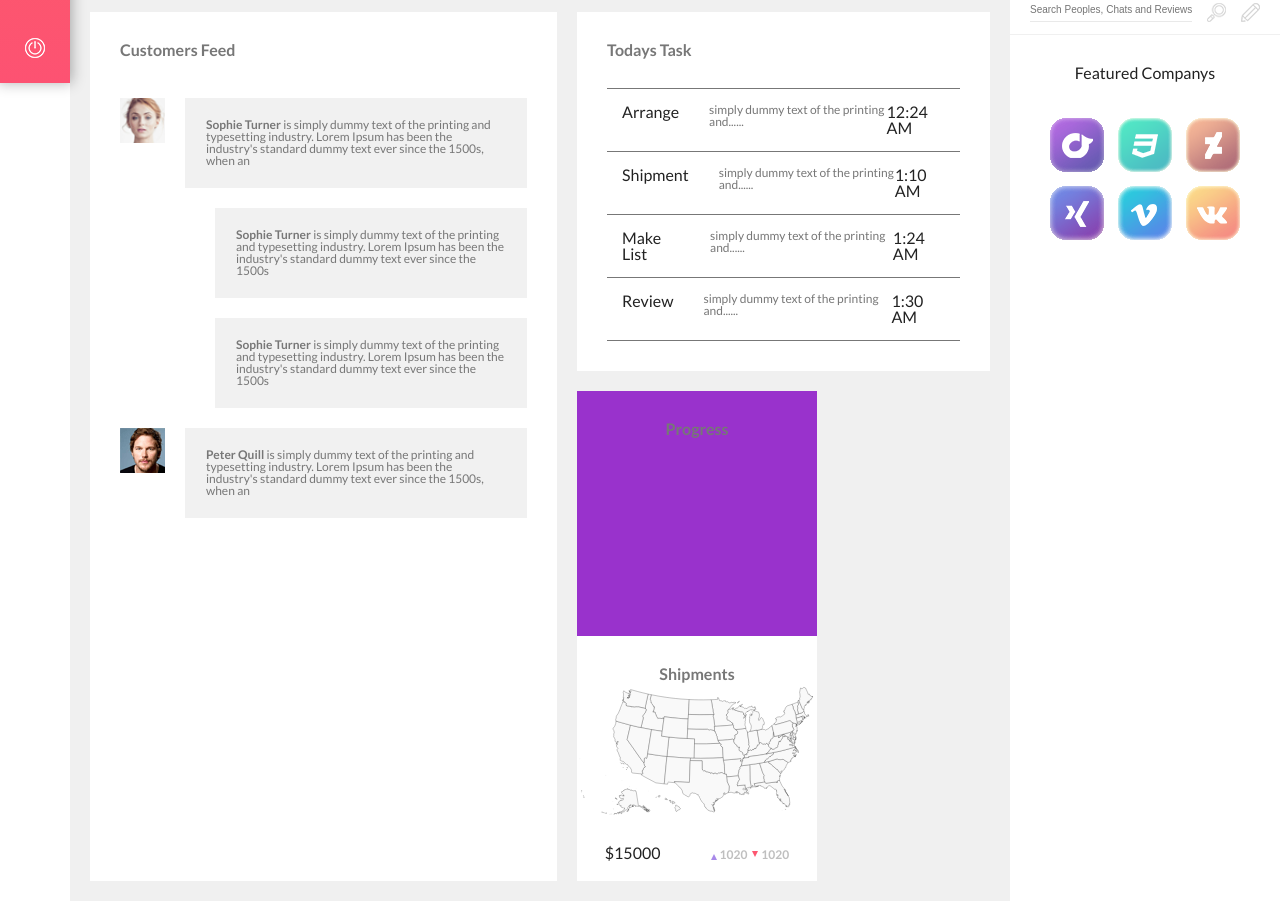
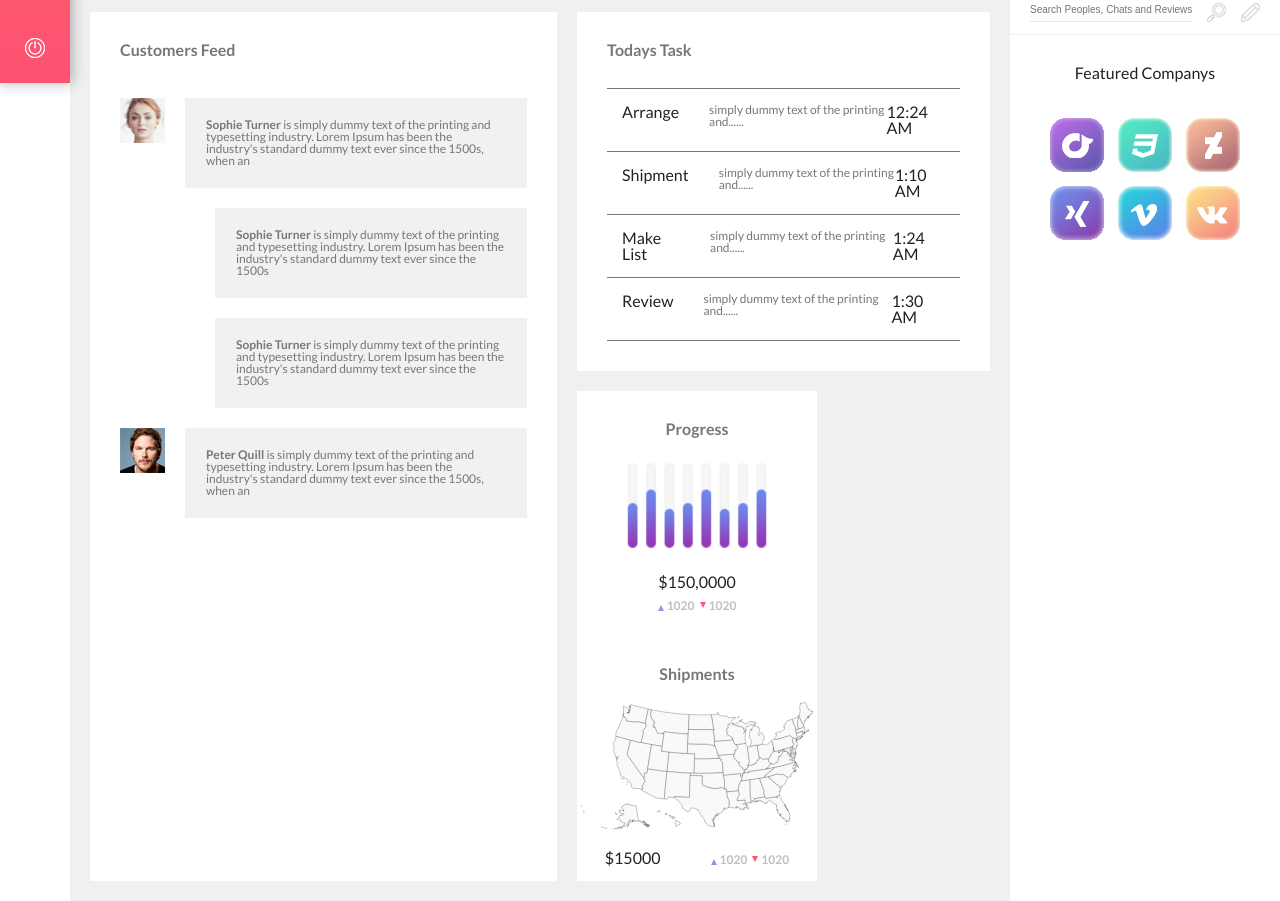
Before and after one commit to Egor-Vasilevskiy/Hollywood-dashboard, a plain HTML site: page index.html in a window 1280 px wide. Shown: the part 717-1618 px from the top of the page. Drawn offline with Linux system fonts and the light colour scheme.

Commit message:
last fix

```diff
--- a/index.html
+++ b/index.html
@@ -204,6 +204,12 @@
                             </div>
                             <div class="card__progress">
                                 <h3 class="name__section">Progress</h3>
+                                    <img class="graph" src="./source/img/main/colon-graph.png" alt="line chart">
+                                    <span class="sell__numb--progress">$150,0000</span>
+                                    <div class="sell__progress">
+                                        <div class="daily__card daily__card--buy">1020</div>
+                                        <div class="daily__card daily__card--sold">1020</div>
+                                    </div>
                             </div>
                             <div class="card__shipments">
                                 <h3 class="name__section">Shipments</h3>
--- a/source/style/components/_footer.scss
+++ b/source/style/components/_footer.scss
@@ -3,6 +3,7 @@
 }
 .footer__title {
     display: flex;
+    flex-wrap: wrap;
     flex-direction: column;
     align-items: center;
     justify-content: center;
--- a/source/style/components/_main.scss
+++ b/source/style/components/_main.scss
@@ -30,6 +30,7 @@
     max-width: 705px;
     background: #ffffff;
     padding: 30px;
+    overflow-x: scroll;
 }
 
 .line__chart {
@@ -60,12 +61,12 @@
 
 .main__bottom {
     display: flex;
-    flex: auto;
 }
 
 .main__bottom--feed {
     display: flex;
     flex-direction: column;
+    flex-wrap: wrap;
     max-width: 467px;
     padding: 30px;
     margin-right: 20px;
@@ -161,17 +162,30 @@
 // card__progress
 .card__progress {
     display: flex;
-    justify-content: center;
+    flex-direction: column;
+    flex-wrap: wrap;
+    align-items: center;
     padding-top: 30px;
     height: 245px;
     max-width: 245px;
     flex-basis: 240px;
-    background: darkorchid;
+    background: #ffffff;
 }
 
-.map svg {
-    width: 100%;
-    height: auto;
+.sell__numb--progress {
+    margin-top: 25px;
+}
+
+.sell__progress {
+    display: flex;
+    justify-content: space-around;
+    margin-top: 10px;
+    align-items: flex-end;
+}
+
+.graph {
+    margin-top: 25px;
+    width: 140px;
 }
 
 // card__shipments
@@ -187,10 +201,16 @@
     background: #FFFFFF;
 }
 
+.map svg {
+    margin-top: 15px;
+    width: 100%;
+    height: auto;
+}
+
 .sell {
     display: flex;
     justify-content: space-around;
-    margin-top: 20px;
+    margin-top: 10px;
     align-items: flex-end;
 
     &__numb {
```
Also changed, not shown: source/img/main/colon-graph.png (added), source/style/main.css, 1 other file.
